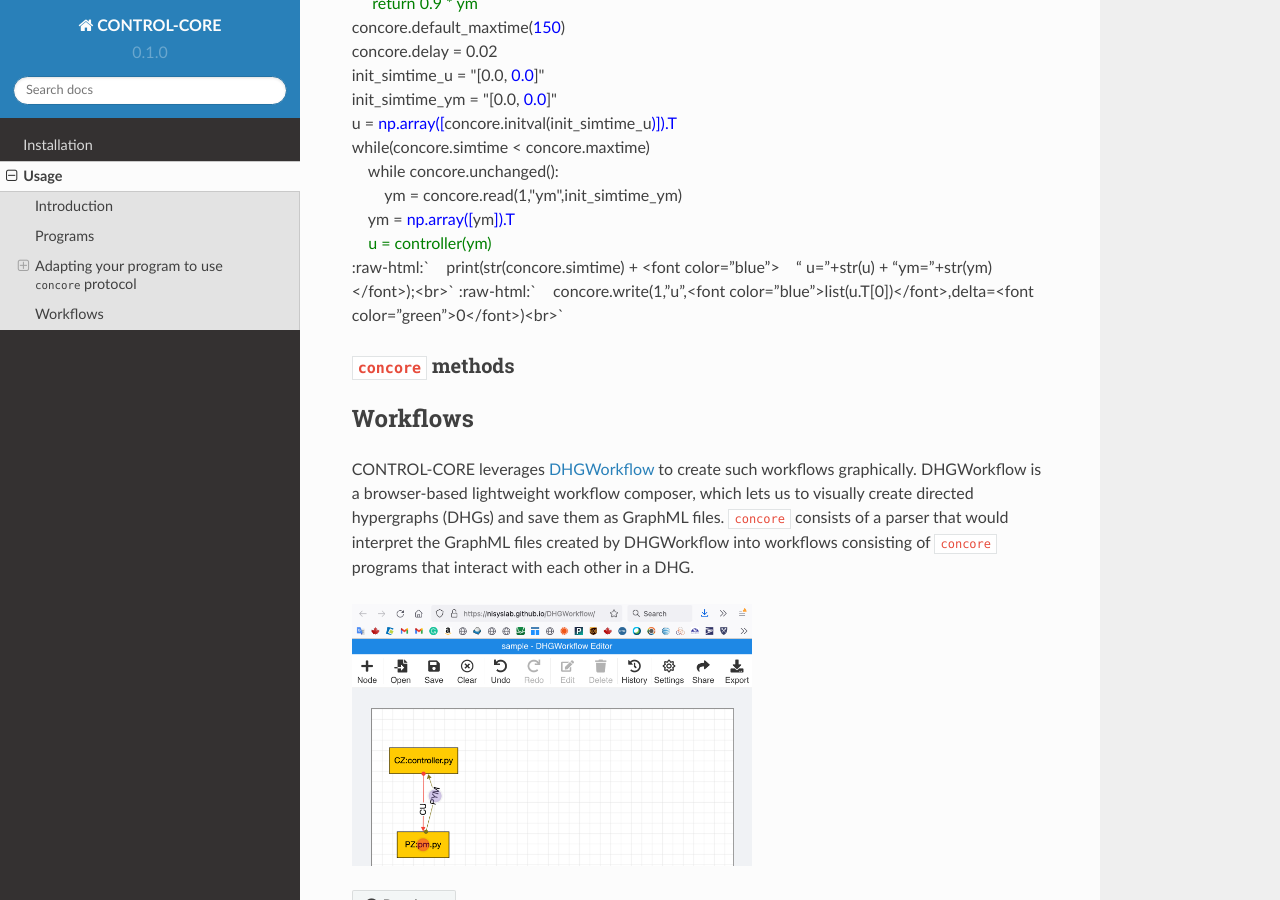
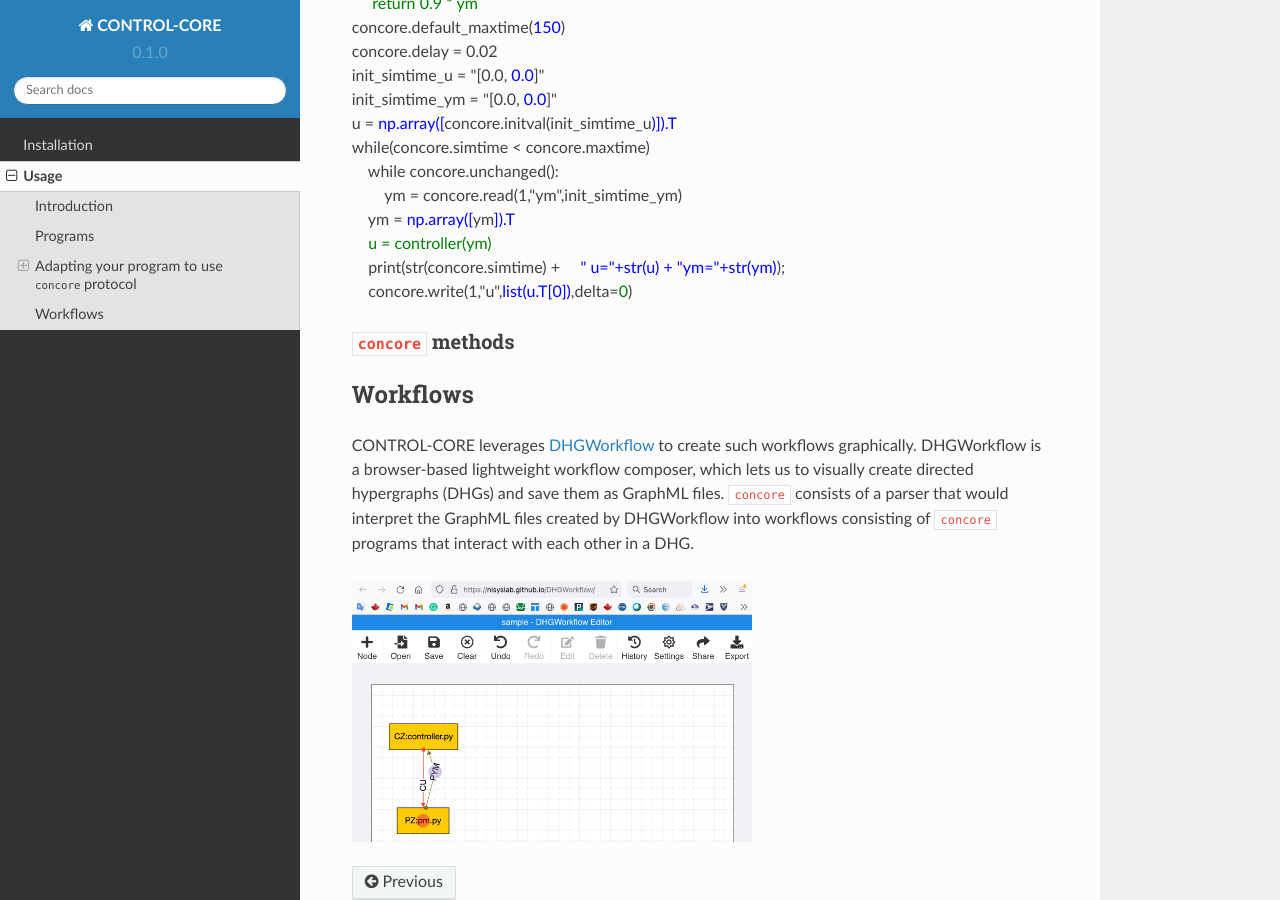
Before and after one commit to ControlCore-Project/documentation, a Sphinx documentation site: the page built from docs/source/usage.rst, in a window 1280 px wide and 900 px high, scrolled down 2173 px. Built offline with Sphinx 7.4.7 and the Read the Docs theme 2.0.0, drawn with Linux system fonts in a browser that asks for light colours.

Commit message:
Update usage.rst

```diff
--- a/docs/source/usage.rst
+++ b/docs/source/usage.rst
@@ -81,9 +81,7 @@ The respective ``concore`` controller program:
 :raw-html:`init_simtime_ym = "[0.0, <font color="blue">0.0</font>]"<br>`
 :raw-html:`u = <font color="blue">np.array([</font>concore.initval(init_simtime_u<font color="blue">)]).T</font><br>`
 :raw-html:`while(concore.simtime < concore.maxtime)<br>    while concore.unchanged():<br>        ym = concore.read(1,"ym",init_simtime_ym)<br>    ym = <font color="blue">np.array([</font>ym<font color="blue">]).T</font><br>`
-:raw-html:`<font color="green">    u = controller(ym)</font><br>`
-:raw-html:`    print(str(concore.simtime) + <font color="blue">    " u="+str(u) + "ym="+str(ym)</font>);<br>`
-:raw-html:`    concore.write(1,"u",<font color="blue">list(u.T[0])</font>,delta=<font color="green">0</font>)<br>`
+:raw-html:`<font color="green">    u = controller(ym)</font><br>    print(str(concore.simtime) + <font color="blue">    " u="+str(u) + "ym="+str(ym)</font>);<br>    concore.write(1,"u",<font color="blue">list(u.T[0])</font>,delta=<font color="green">0</font>)<br>`
 
 
 ``concore`` methods
```
